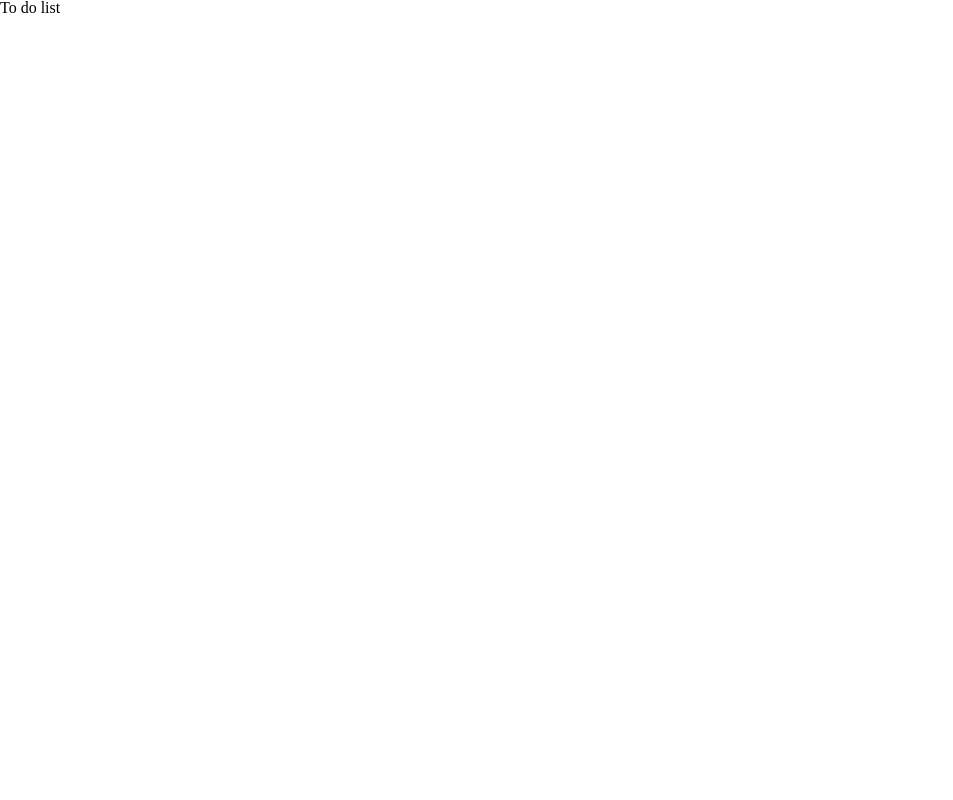
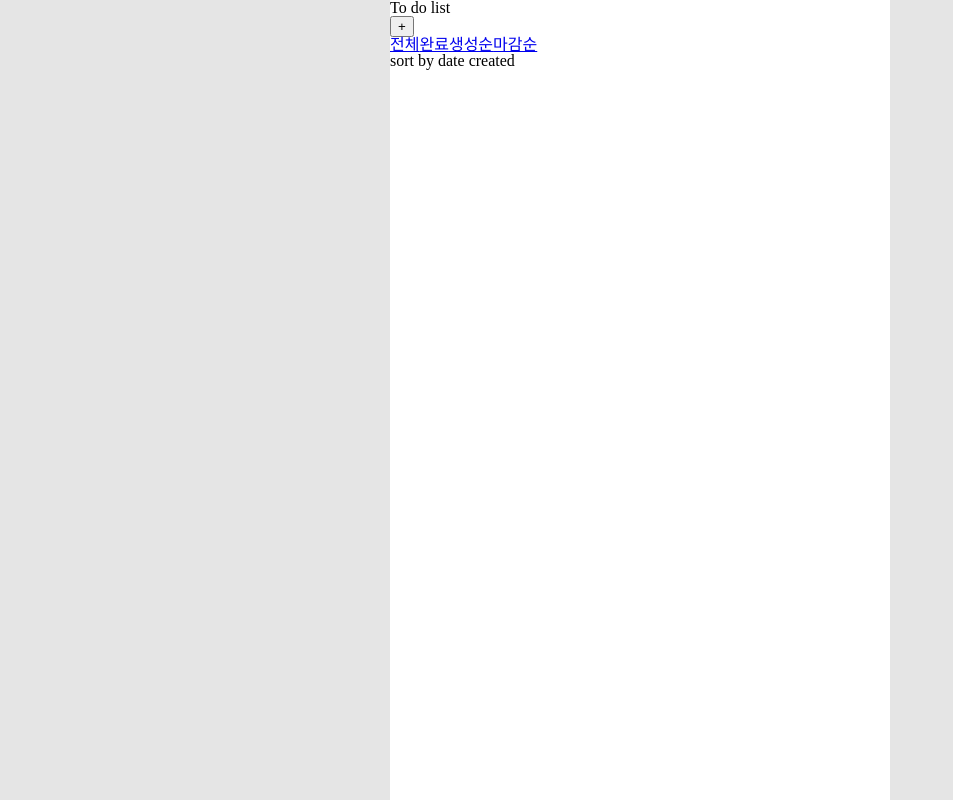
Before and after one commit to mnmhbbb/toolkit-persist-todolist, a React (Create React App) app: page /created in a window 1280 px wide. Shown: the whole page, without its empty margins (0-953 px from the left). Built offline with nearby package versions, Linux system fonts and the light colour scheme.

Commit message:
add: 필터링 페이지 라우팅, 임시 레이아웃 설정

```diff
--- a/package.json
+++ b/package.json
@@ -11,11 +11,15 @@
     "@types/node": "^17.0.35",
     "@types/react": "^18.0.9",
     "@types/react-dom": "^18.0.4",
+    "@types/react-router": "^5.1.18",
+    "@types/react-router-dom": "^5.3.3",
     "@types/redux-persist": "^4.3.1",
     "@types/styled-components": "^5.1.25",
     "react": "^18.1.0",
     "react-dom": "^18.1.0",
     "react-redux": "^8.0.1",
+    "react-router": "^6.3.0",
+    "react-router-dom": "^6.3.0",
     "react-scripts": "5.0.1",
     "redux-persist": "^6.0.0",
     "styled-components": "^5.3.5",
--- a/src/App.tsx
+++ b/src/App.tsx
@@ -1,8 +1,27 @@
+import Header from './components/Header';
+import { Container, LayoutStyle } from './styles/Layout';
+import Nav from './components/Nav/index';
+import { Routes } from 'react-router';
+import { Route } from 'react-router';
+import Main from './pages/Main';
+import Completed from './pages/Completed';
+import Created from './pages/Created';
+import Deadline from './pages/Deadline';
+
 function App() {
   return (
-    <>
-      <h1>To do list</h1>
-    </>
+    <Container>
+      <LayoutStyle>
+        <Header />
+        <Nav />
+        <Routes>
+          <Route path='/' element={<Main />} />
+          <Route path='/completed' element={<Completed />} />
+          <Route path='/created' element={<Created />} />
+          <Route path='/deadline' element={<Deadline />} />
+        </Routes>
+      </LayoutStyle>
+    </Container>
   );
 }
 
--- /dev/null
+++ b/src/components/Header/index.tsx
@@ -0,0 +1,10 @@
+const Header = () => {
+  return (
+    <>
+      <h1>To do list</h1>
+      <button>+</button>
+    </>
+  );
+};
+
+export default Header;
--- /dev/null
+++ b/src/components/Nav/index.tsx
@@ -0,0 +1,16 @@
+import { Link } from 'react-router-dom';
+
+const Nav = () => {
+  return (
+    <>
+      <nav>
+        <Link to='/'>전체</Link>
+        <Link to='/completed'>완료</Link>
+        <Link to='/created'>생성순</Link>
+        <Link to='/deadline'>마감순</Link>
+      </nav>
+    </>
+  );
+};
+
+export default Nav;
--- a/src/index.tsx
+++ b/src/index.tsx
@@ -4,6 +4,7 @@ import { Provider } from 'react-redux';
 import store from './app/store';
 import App from './App';
 import GlobalStyle from './styles/global';
+import { BrowserRouter } from 'react-router-dom';
 
 const container = document.getElementById('root')!;
 const root = createRoot(container);
@@ -12,7 +13,9 @@ root.render(
   <React.StrictMode>
     <Provider store={store}>
       <GlobalStyle />
-      <App />
+      <BrowserRouter>
+        <App />
+      </BrowserRouter>
     </Provider>
   </React.StrictMode>
 );
--- /dev/null
+++ b/src/pages/Completed.tsx
@@ -0,0 +1,9 @@
+const Completed = () => {
+  return (
+    <>
+      <h1>completed list</h1>
+    </>
+  );
+};
+
+export default Completed;
--- /dev/null
+++ b/src/pages/Created.tsx
@@ -0,0 +1,9 @@
+const Created = () => {
+  return (
+    <>
+      <h1>sort by date created</h1>
+    </>
+  );
+};
+
+export default Created;
--- /dev/null
+++ b/src/pages/Deadline.tsx
@@ -0,0 +1,9 @@
+const Deadline = () => {
+  return (
+    <>
+      <h1>deadline</h1>
+    </>
+  );
+};
+
+export default Deadline;
--- /dev/null
+++ b/src/pages/Main.tsx
@@ -0,0 +1,9 @@
+const Main = () => {
+  return (
+    <>
+      <h1>main</h1>
+    </>
+  );
+};
+
+export default Main;
--- /dev/null
+++ b/src/styles/Layout.ts
@@ -0,0 +1,14 @@
+import styled from 'styled-components';
+
+export const LayoutStyle = styled.div`
+  max-width: 500px;
+  margin: 0 auto;
+  height: 100vh;
+  background-color: #fff;
+`;
+
+export const Container = styled.div`
+  width: 100%;
+  height: 100vh;
+  background-color: #e5e5e5;
+`;
```
Also changed, not shown: 1 other file (tests, documents, lock files or other folders).
